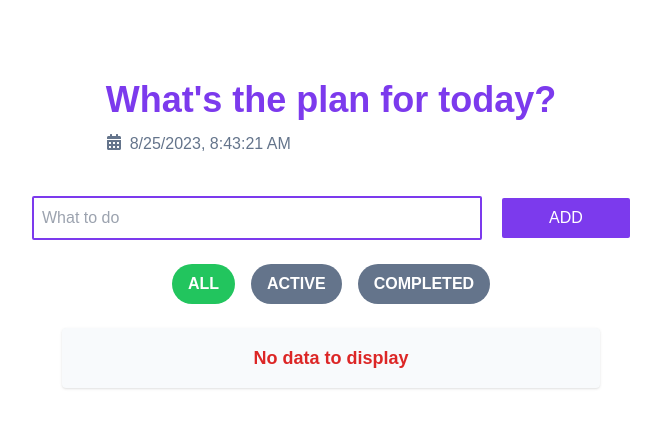
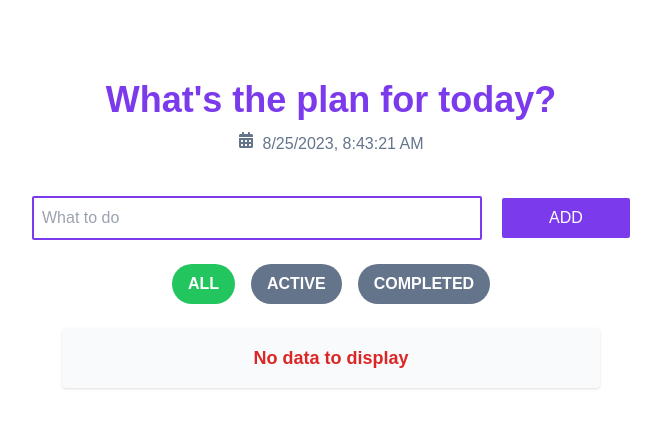
Before and after one commit to Anugerah20/Todolist-App, a React (Vite) app: page / in a window 1280 px wide. Shown: the top 428 px of the page, without its empty margins (309-970 px from the left). Built offline with nearby package versions, Linux system fonts and the light colour scheme.

Commit message:
updated position date and time

```diff
--- a/src/pages/Header.jsx
+++ b/src/pages/Header.jsx
@@ -2,15 +2,17 @@ import { FaCalendarAlt } from "react-icons/fa";
 
 const Header = ({ myDateTime }) => {
      return (
-          <div className="text-center sm:text-center">
-               <h1 className="text-violet-600 text-3xl sm:text-4xl font-extrabold">
+          <>
+               <h1 className="text=center text-violet-600 text-3xl sm:text-4xl font-extrabold">
                     What's the plan for today?
                </h1>
-               <div className="flex items-center">
-                    <FaCalendarAlt className="text-slate-500 me-2 mt-2" />
-                    <p className="mt-3 text-md  text-slate-500">{myDateTime}</p>
+               <div className="flex items-center justify-center">
+                    <div className="flex text-center">
+                         <FaCalendarAlt className="text-slate-500 me-2 mt-3" />
+                         <p className="mt-3 text-md  text-slate-500">{myDateTime}</p>
+                    </div>
                </div>
-          </div>
+          </>
      )
 }
 
```
